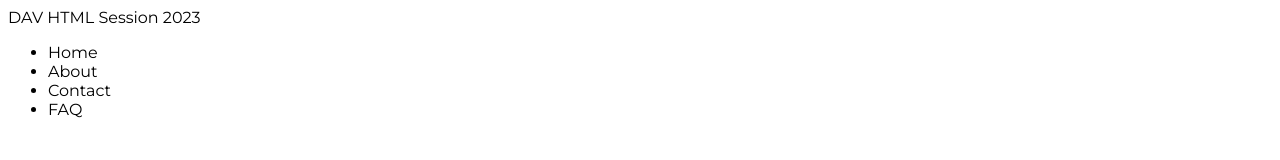
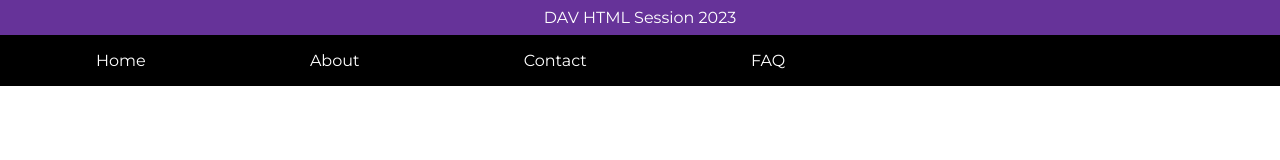
Before and after one commit to tripathisatwik/bca_sl_2023_topics, a plain HTML site: page day_1/index.html in a window 1280 px wide. Drawn offline with Linux system fonts and the light colour scheme.

Commit message:
day 2 added

```diff
--- a/day_1/css/style.css
+++ b/day_1/css/style.css
@@ -1,4 +1,27 @@
 @import url('https://fonts.googleapis.com/css2?family=Montserrat:ital,wght@0,100;0,200;0,300;0,400;0,500;0,600;0,700;0,800;0,900;1,100;1,200;1,300;1,400;1,500;1,600;1,700;1,800;1,900&display=swap');
 *{
     font-family: Montserrat, sans-serif;
+    box-sizing: border-box;
+    margin: 0px ;
+    padding: 0%;
 }
+header{
+    background-color: rebeccapurple;
+    color: #fff;
+    text-align: center;
+    padding: 0.5rem;
+}
+nav{
+    background-color: black;
+    color: #fff;
+    padding: 1rem;
+}
+nav ul li{
+    display: inline;
+    padding: 5rem;
+    margin-top: 5px;
+}
+nav ul li:hover {
+    font-weight: 600;
+    cursor: pointer;
+}
```
Also changed, not shown: day_2/index.html (added, +14 -0 lines), day_2/js/script.js (added, +29 -0 lines).
